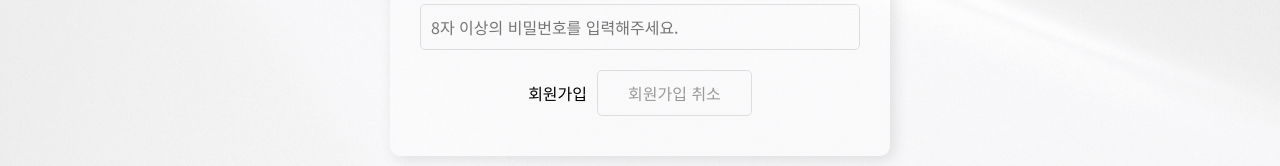
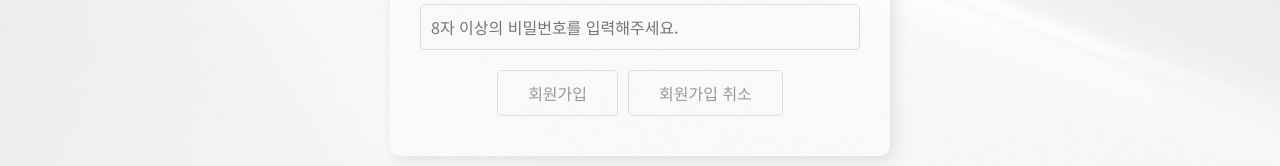
Before and after one commit to Dorabang/wanted-pre-onboarding-frontend, a React (Create React App) app: page /signup in a window 1280 px wide. Shown: the part 320-486 px from the top of the page. Built offline with nearby package versions, Linux system fonts and the light colour scheme.

Commit message:
design: disabled 스타일 수정

```diff
--- a/src/pages/Auth/SignIn/style.js
+++ b/src/pages/Auth/SignIn/style.js
@@ -36,47 +36,38 @@ export const FormContainer = styled.div`
     border-radius: 5px;
     border: 1px solid #ddd;
     margin: 10px 0 20px;
-    background: none;
+    background: transparent;
 
     &:focus {
       outline: none;
-      background: rgba(255, 255, 255, 0.3);
+      background: rgba(255, 255, 255, 0.5);
       border: 1px solid #94a61a;
     }
   }
 
-  input[type='submit'],
-  input:disabled,
-  [type='reset'],
-  .btn {
+  button[type='submit'],
+  button[type='button'],
+  [type='reset'] {
     padding: 10px 30px;
     border-radius: 5px;
-    margin: 0 5px;
     border: 1px solid #ddd;
     color: #999;
     transition: background 0.3s, color 0.3s, border 0.3s;
     cursor: pointer;
   }
 
-  input:disabled {
+  button[type='button'] {
     cursor: default;
   }
 
-  input[type='submit']:disabled:hover {
-    background: transparent;
-    border: 1px solid #ddd;
-    color: #999;
-  }
-
-  input[type='submit']:hover {
+  button[type='submit']:hover {
     background: #94a61a;
     color: #fff;
     border: 1px solid #94a61a;
   }
 
-  button:first-child {
-    color: #000;
-    border: 1px solid #999;
+  input[type='reset'] {
+    margin-left: 10px;
   }
 
   input[type='reset']:hover {
@@ -98,7 +89,7 @@ export const FormContainer = styled.div`
   @media (max-width: 500px) {
     width: 100%;
 
-    input[type='submit'],
+    button[type='submit'],
     input:disabled,
     [type='reset'] {
       padding: 10px 24px;
--- a/src/pages/Auth/SignUp/style.js
+++ b/src/pages/Auth/SignUp/style.js
@@ -45,8 +45,8 @@ export const FormContainer = styled.div`
     }
   }
 
-  input[type='submit'],
-  input:disabled,
+  button[type='submit'],
+  button[type='button'],
   [type='reset'] {
     padding: 10px 30px;
     border-radius: 5px;
@@ -56,17 +56,11 @@ export const FormContainer = styled.div`
     cursor: pointer;
   }
 
-  input:disabled {
+  button[type='button'] {
     cursor: default;
   }
 
-  input[type='submit']:disabled:hover {
-    background: transparent;
-    border: 1px solid #ddd;
-    color: #999;
-  }
-
-  input[type='submit']:hover {
+  button[type='submit']:hover {
     background: #94a61a;
     color: #fff;
     border: 1px solid #94a61a;
@@ -95,7 +89,7 @@ export const FormContainer = styled.div`
   @media (max-width: 500px) {
     width: 100%;
 
-    input[type='submit'],
+    button[type='submit'],
     input:disabled,
     [type='reset'] {
       padding: 10px 24px;
```
